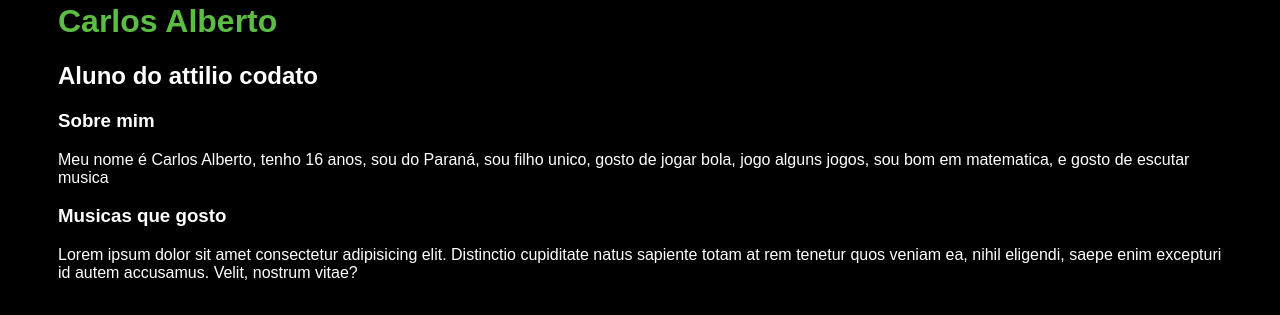
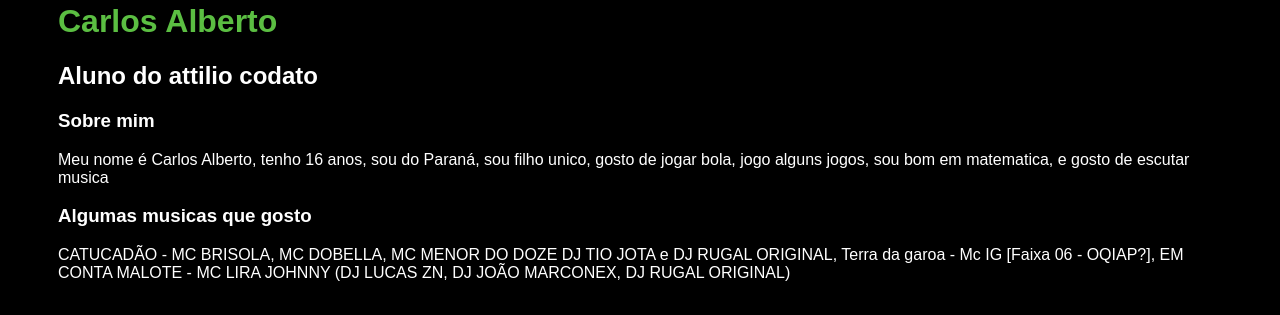
Before and after one commit to carlindev-front-end/sitedeapresenta-o, a plain HTML site: page trabalho/index.html in a window 1280 px wide. Shown: the part 264-579 px from the top of the page. Drawn offline with Linux system fonts and the light colour scheme; files whose address does not match are found by name.

Commit message:
Update index.html

```diff
--- a/trabalho/index.html
+++ b/trabalho/index.html
@@ -48,10 +48,10 @@
                     jogos, sou bom em matematica, e gosto de escutar musica
 
                   </p>
-                  <h3> Musicas que gosto
+                  <h3> Algumas musicas que gosto
                   </h3>
                     <p>
-                      Lorem ipsum dolor sit amet consectetur adipisicing elit. Distinctio cupiditate natus sapiente totam at rem tenetur quos veniam ea, nihil eligendi, saepe enim excepturi id autem accusamus. Velit, nostrum vitae?
+                     CATUCADÃO - MC BRISOLA, MC DOBELLA, MC MENOR DO DOZE DJ TIO JOTA e DJ RUGAL ORIGINAL, Terra da garoa - Mc IG [Faixa 06 - OQIAP?], EM CONTA MALOTE - MC LIRA JOHNNY (DJ LUCAS ZN, DJ JOÃO MARCONEX, DJ RUGAL ORIGINAL)
                     </p>
                 </section>
             </main>
```
